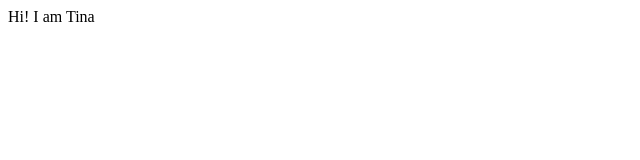
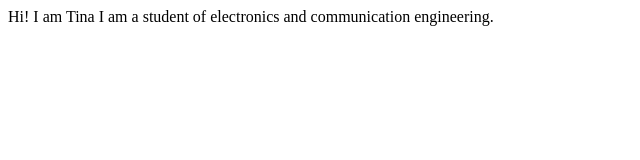
Before and after one commit to tinabaid/tinabaid.com, a plain HTML site: page index.html in a window 1280 px wide. Shown: the whole page, without its empty margins (0-640 px from the left). Drawn offline with Linux system fonts and the light colour scheme.

Commit message:
update:body

```diff
--- a/index.html
+++ b/index.html
@@ -7,5 +7,7 @@
 </head>
 <body>
     Hi! I am Tina
+
+    I am a student of electronics and communication engineering.
 </body>
 </html>
```
